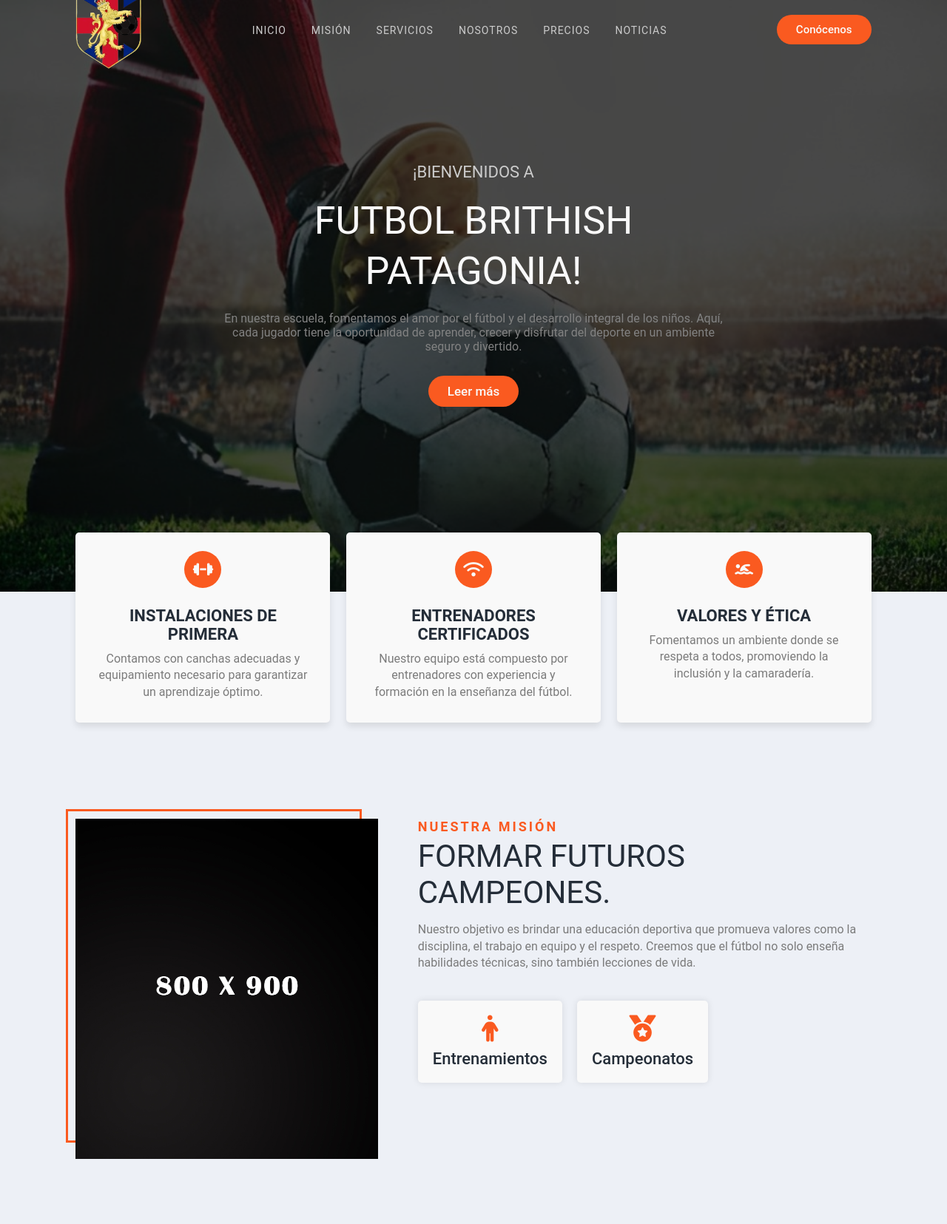
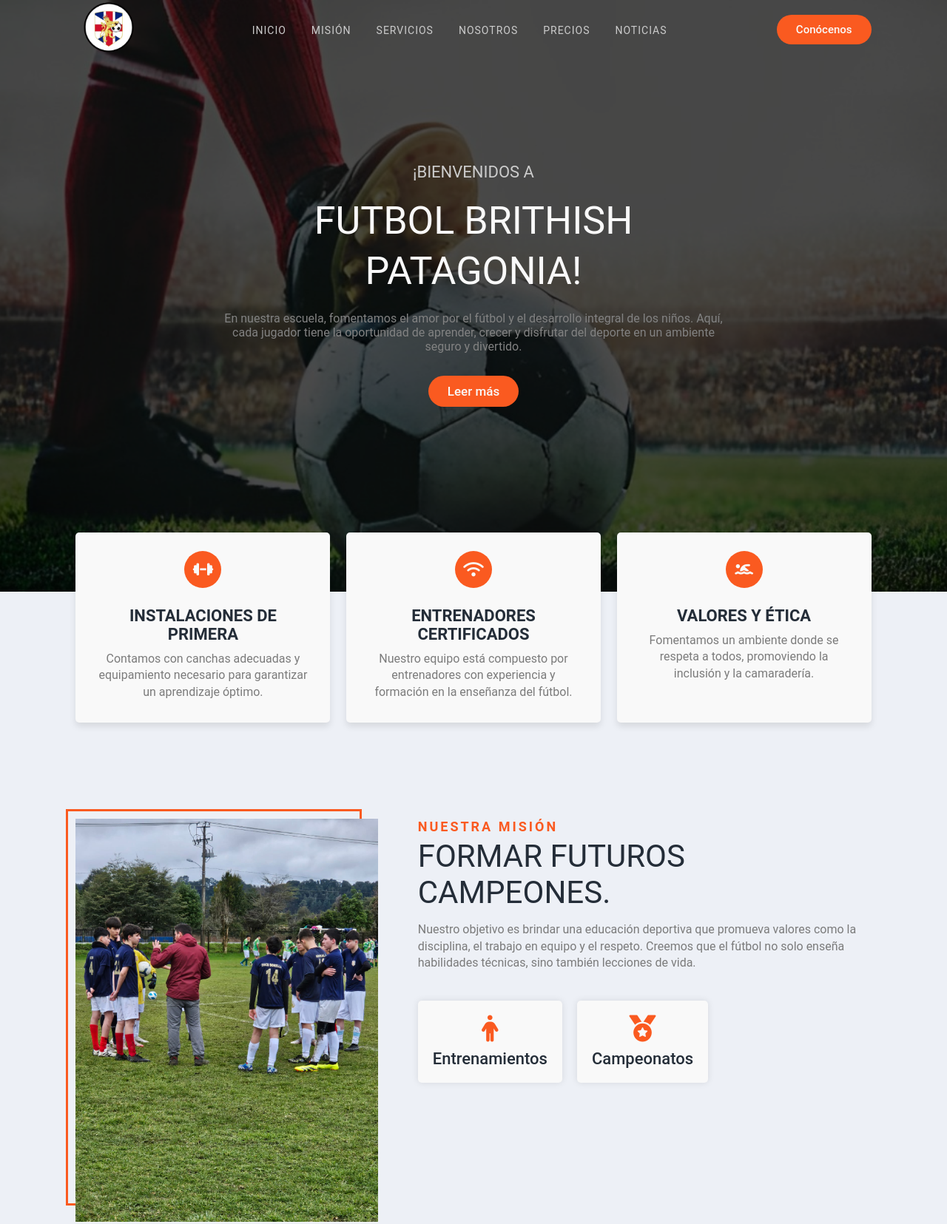
Before and after one commit to alberguecio/Escuela-Futbol, a plain HTML site: page index.html in a window 1280 px wide. Shown: the top 1655 px of the page at 74% size. Drawn offline with Linux system fonts and the light colour scheme; a script that the page names is missing.

Commit message:
Add files via upload

```diff
--- a/index.html
+++ b/index.html
@@ -26,7 +26,7 @@
         <!--   === Main Navbar Starts ===   -->
         <nav class="main-navbar">
           <div class="logo">
-            <img src="images/home/logo2.png" />
+            <img src="images/home/Logo3 (2).png" />
           </div>
           <ul class="nav-list">
             <li><a href="#home">Inicio</a></li>
@@ -113,7 +113,7 @@
       <section class="about" id="about">
         <div class="about-contents">
           <div class="about-left-col">
-            <img src="images/about/about-img.jpg" />
+            <img src="images/about/01.jpg" />
           </div>
 
           <div class="about-right-col">
```
